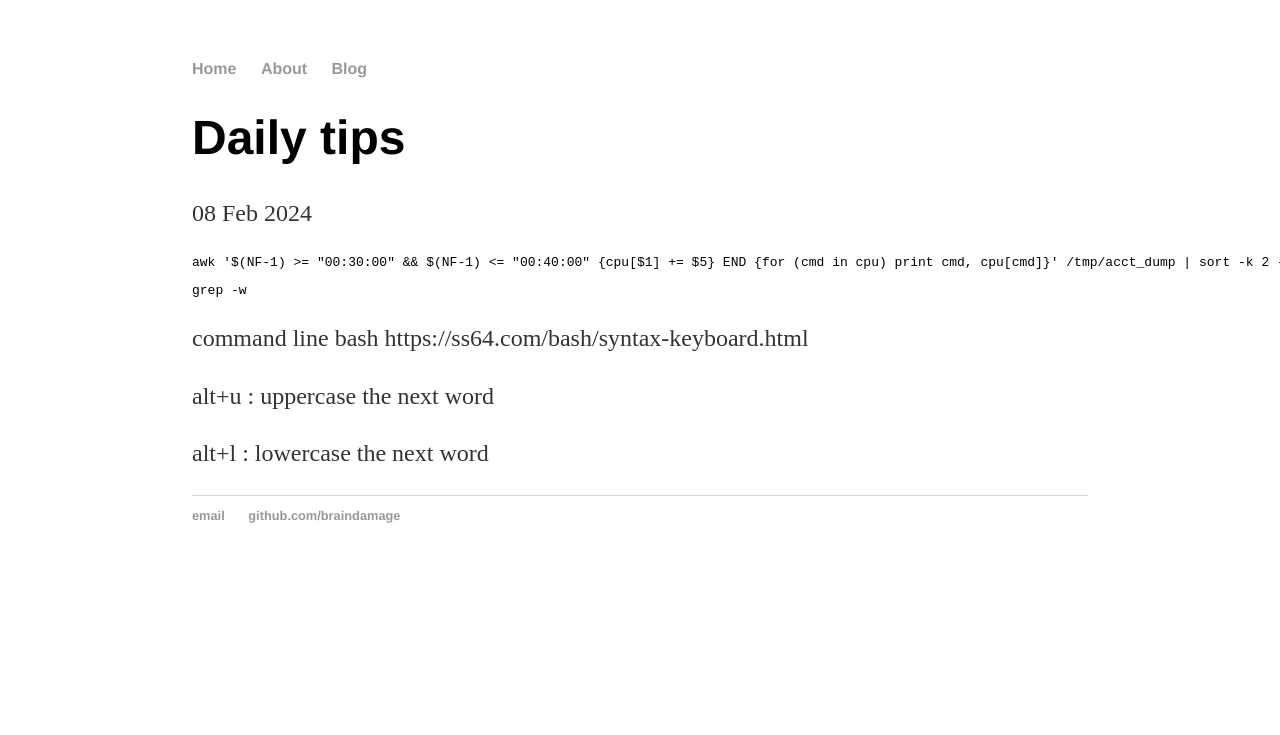
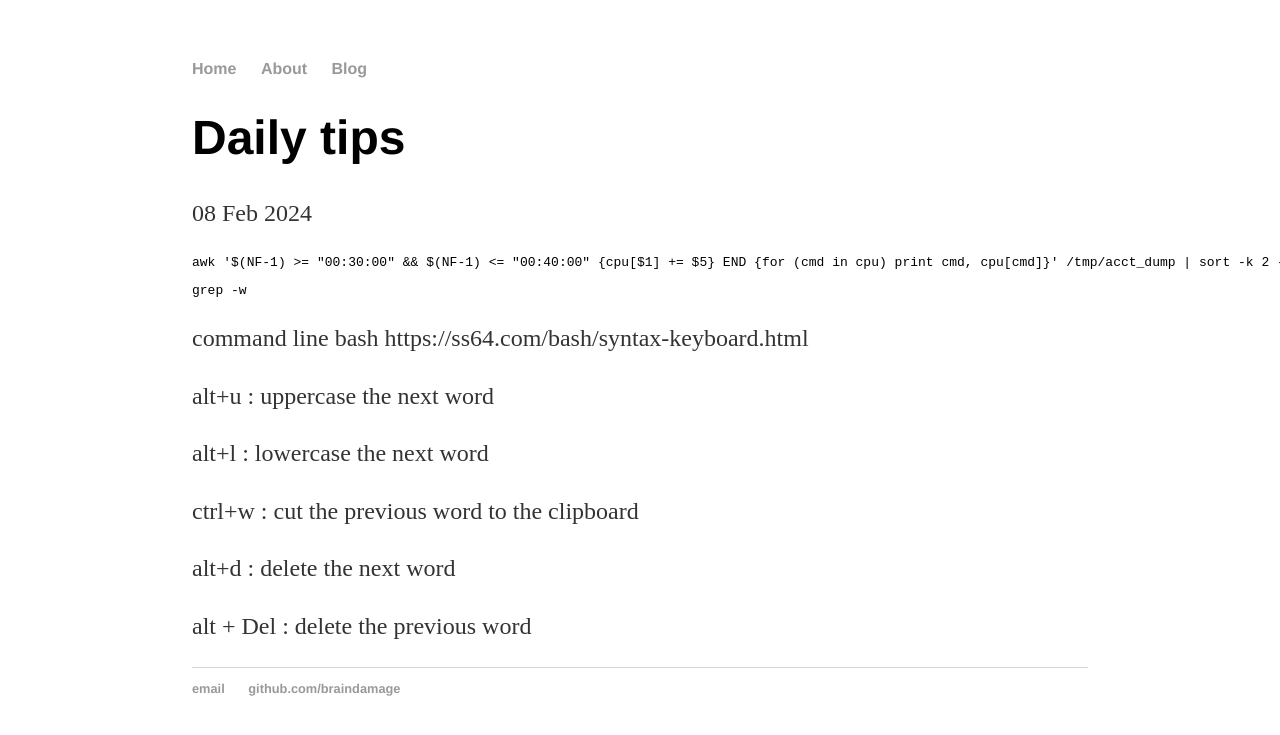
Before and after one commit to pdgaaa/pdgaaa.github.io, a Jekyll site: the page built from _posts/2024-02-08-tips.md, in a window 1280 px wide. Shown: the top 735 px of the page. Built offline with Jekyll 4.4.1, drawn with Linux system fonts in a browser that asks for light colours.

Commit message:
Update 2024-02-08-tips.md

```diff
--- a/_posts/2024-02-08-tips.md
+++ b/_posts/2024-02-08-tips.md
@@ -18,3 +18,9 @@ command line bash https://ss64.com/bash/syntax-keyboard.html
 alt+u : uppercase the next word
 
 alt+l : lowercase the next word
+
+ctrl+w : cut the previous word to the clipboard
+
+alt+d : delete the next word
+
+alt + Del : delete the previous word
```
